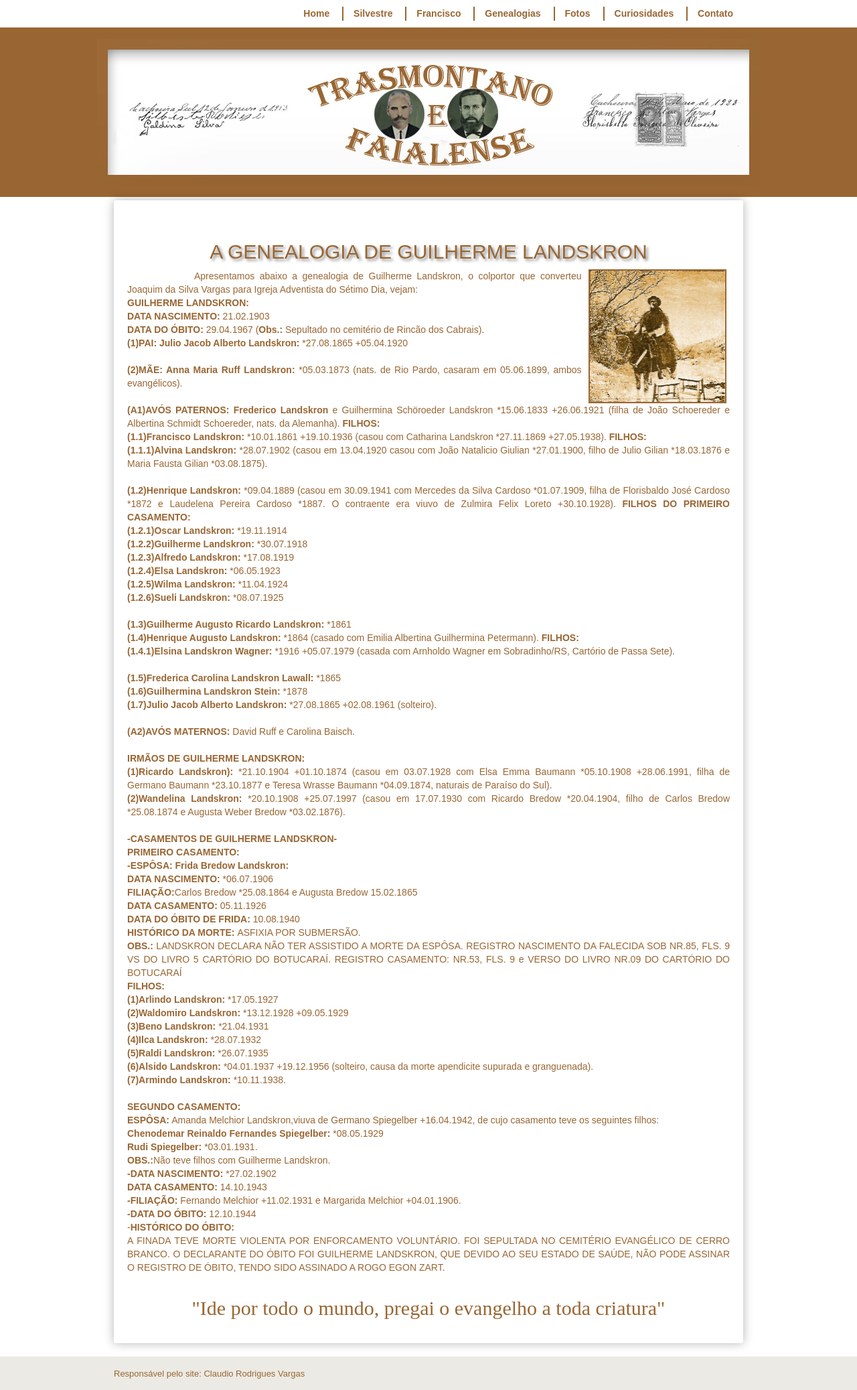
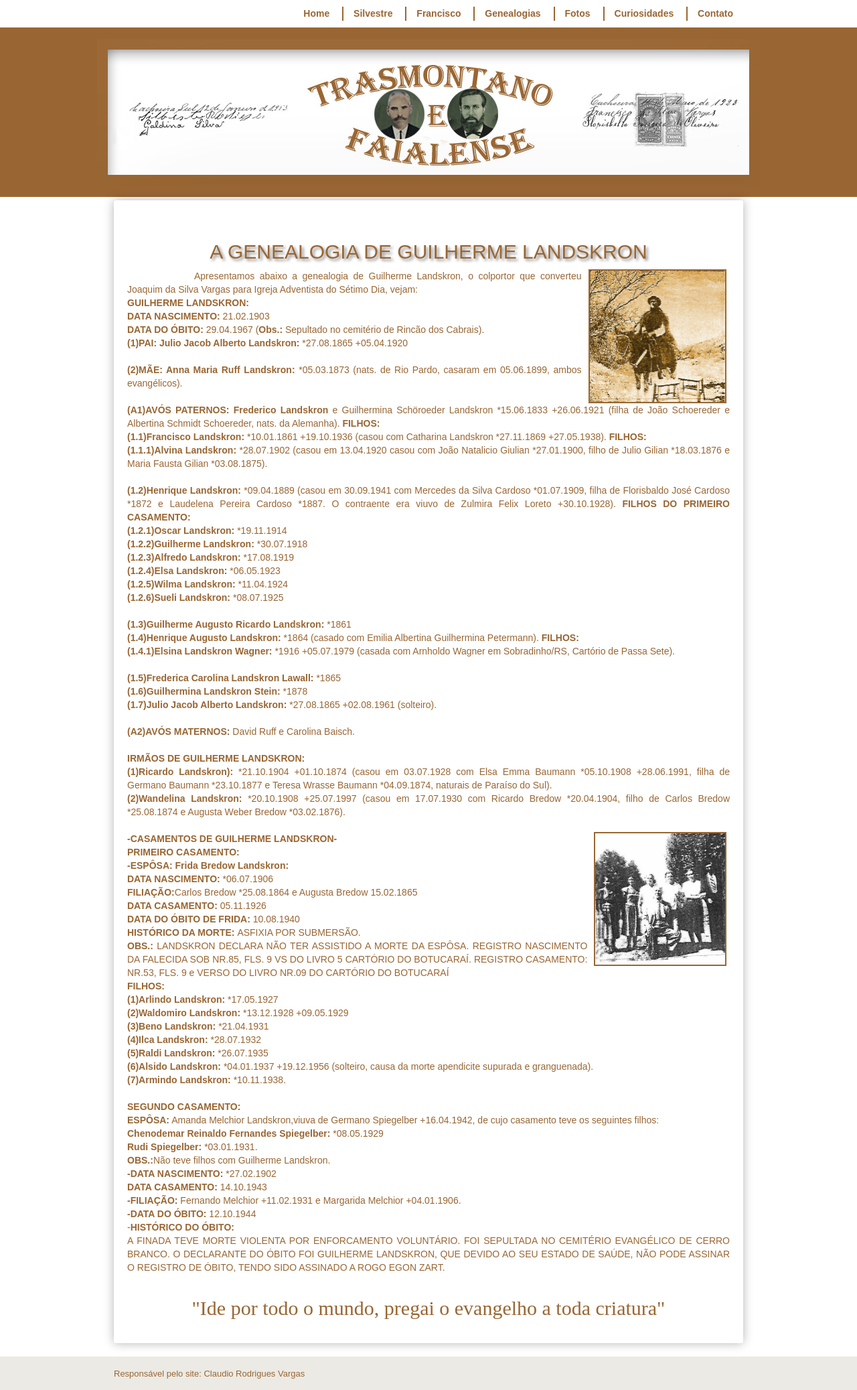
Before and after one commit to claudiovargas1955/claudiovargas1955.github.io, a Jekyll site: the page built from _pages/arvore-genealogica-de-guilherme landskron.html, in a window 1280 px wide. Shown: the whole page at 67% size. Built offline with Jekyll 4.4.1, drawn with Linux system fonts in a browser that asks for light colours; some web fonts are replaced.

Commit message:
Update arvore-genealogica-de-guilherme landskron.html

```diff
--- a/_pages/arvore-genealogica-de-guilherme landskron.html
+++ b/_pages/arvore-genealogica-de-guilherme landskron.html
@@ -92,7 +92,7 @@ CASAMENTO:</b><br>
 Germano Baumann *23.10.1877 e Teresa Wrasse Baumann *04.09.1874, naturais de Paraíso do Sul). <br>
 <b>(2)Wandelina Landskron: </b>*20.10.1908 +25.07.1997 (casou em 17.07.1930 com Ricardo Bredow *20.04.1904, filho de Carlos Bredow
 *25.08.1874 e Augusta Weber Bredow *03.02.1876).<br><br>
-
+<img class="dir" style="float:right"; src="/images/familialandskron.jpg" height="200px"; title="família de Guilherme Landskron";/>
 <b>-CASAMENTOS DE GUILHERME LANDSKRON-</b><br>
 <b>PRIMEIRO CASAMENTO:</b> <br>
 <b>-ESPÔSA: Frida Bredow Landskron:</b><br>
```
